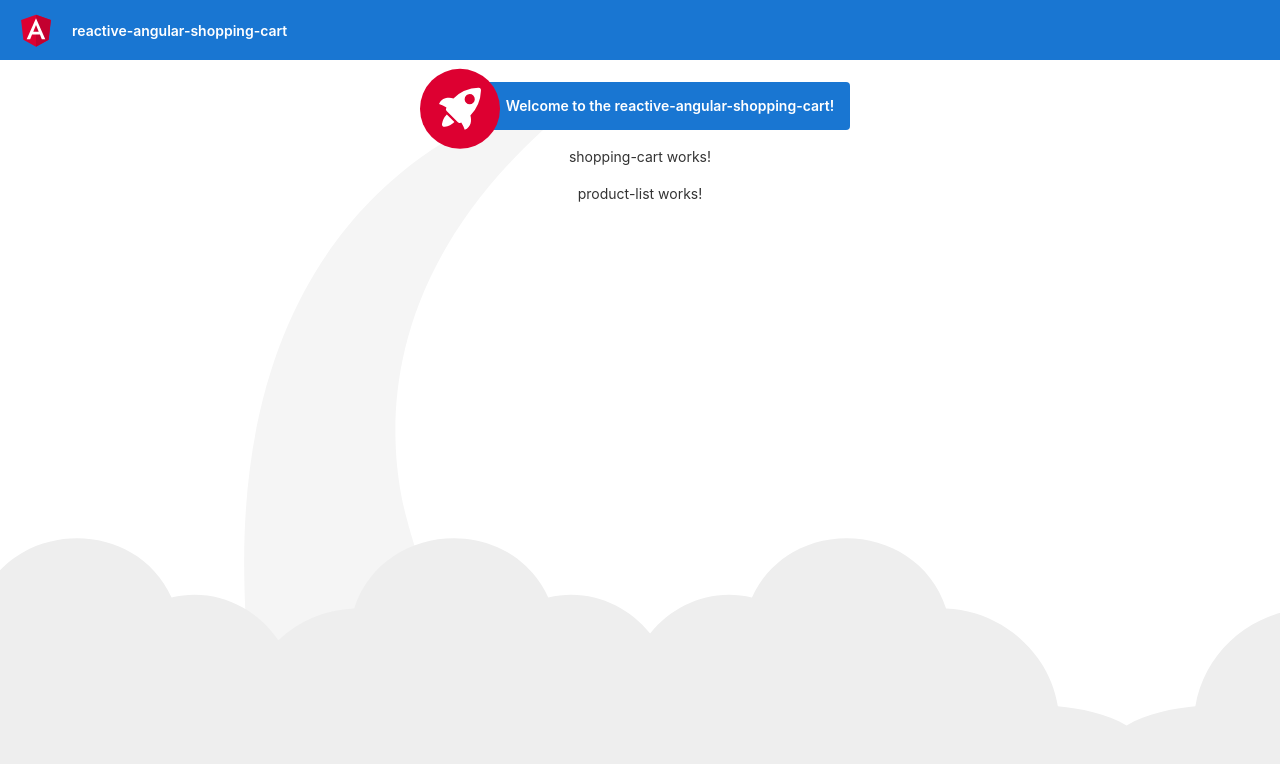
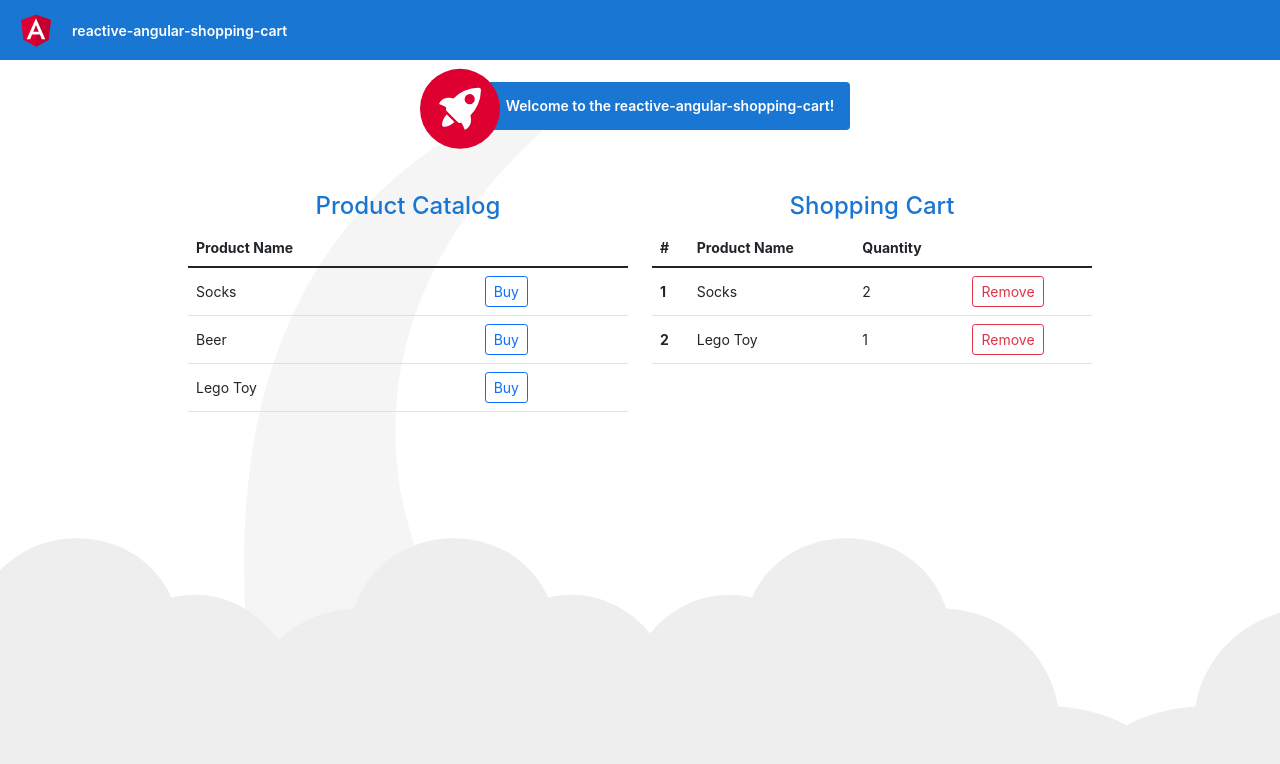
Before and after one commit to ArturVasyliev/ReactiveAngularShoppingCart, an Angular app: page / in a window 1280 px wide. Shown: the top 764 px of the page. Built offline with nearby package versions, Linux system fonts and the light colour scheme.

Commit message:
Implemented static UI

```diff
--- a/src/app/app.component.html
+++ b/src/app/app.component.html
@@ -344,9 +344,20 @@
 
   </div>
 
-  <shopping-cart></shopping-cart>
 
-  <product-list></product-list>
+  <div id="app-container" class="container">
+    <div class="row">
+      <div class="col">
+        <product-list></product-list>
+      </div>
+      <div class="col">
+        <shopping-cart></shopping-cart>
+      </div>
+    </div>
+  </div>
+
+
+
 
   <svg id="clouds" xmlns="http://www.w3.org/2000/svg" width="2611.084" height="485.677" viewBox="0 0 2611.084 485.677">
     <title>Gray Clouds Background</title>
--- a/src/app/app.component.scss
+++ b/src/app/app.component.scss
@@ -0,0 +1,3 @@
+#app-container {
+  margin-top: 5%;
+}
--- a/src/app/product-list/product-list.component.html
+++ b/src/app/product-list/product-list.component.html
@@ -1 +1,24 @@
-<p>product-list works!</p>
+<h4 class="text-center rasc-text-primary">Product Catalog</h4>
+
+<table class="table align-middle">
+    <thead>
+        <tr>
+            <th scope="col">Product Name</th>
+            <th scope="col"></th>
+        </tr>
+    </thead>
+    <tbody>
+        <tr>
+            <td>Socks</td>
+            <td><button type="button" class="btn btn-outline-primary btn-sm">Buy</button></td>
+        </tr>
+        <tr>
+            <td>Beer</td>
+            <td><button type="button" class="btn btn-outline-primary btn-sm">Buy</button></td>
+        </tr>
+        <tr>
+            <td>Lego Toy</td>
+            <td><button type="button" class="btn btn-outline-primary btn-sm">Buy</button></td>
+        </tr>
+    </tbody>
+</table>
--- a/src/app/shopping-cart/shopping-cart.component.html
+++ b/src/app/shopping-cart/shopping-cart.component.html
@@ -1 +1,26 @@
-<p>shopping-cart works!</p>
+<h4 class="text-center rasc-text-primary">Shopping Cart</h4>
+
+<table class="table align-middle">
+    <thead>
+        <tr>
+            <th scope="col">#</th>
+            <th scope="col">Product Name</th>
+            <th scope="col">Quantity</th>
+            <th scope="col"></th>
+        </tr>
+    </thead>
+    <tbody>
+        <tr>
+            <th scope="row">1</th>
+            <td>Socks</td>
+            <td>2</td>
+            <td><button type="button" class="btn btn-outline-danger btn-sm">Remove</button></td>
+        </tr>
+        <tr>
+            <th scope="row">2</th>
+            <td>Lego Toy</td>
+            <td>1</td>
+            <td><button type="button" class="btn btn-outline-danger btn-sm">Remove</button></td>
+        </tr>
+    </tbody>
+</table>
--- a/src/styles.scss
+++ b/src/styles.scss
@@ -1 +1,7 @@
 /* You can add global styles to this file, and also import other style files */
+
+.rasc- {
+  &text-primary {
+    color: #1976d2;
+  }
+}
```
